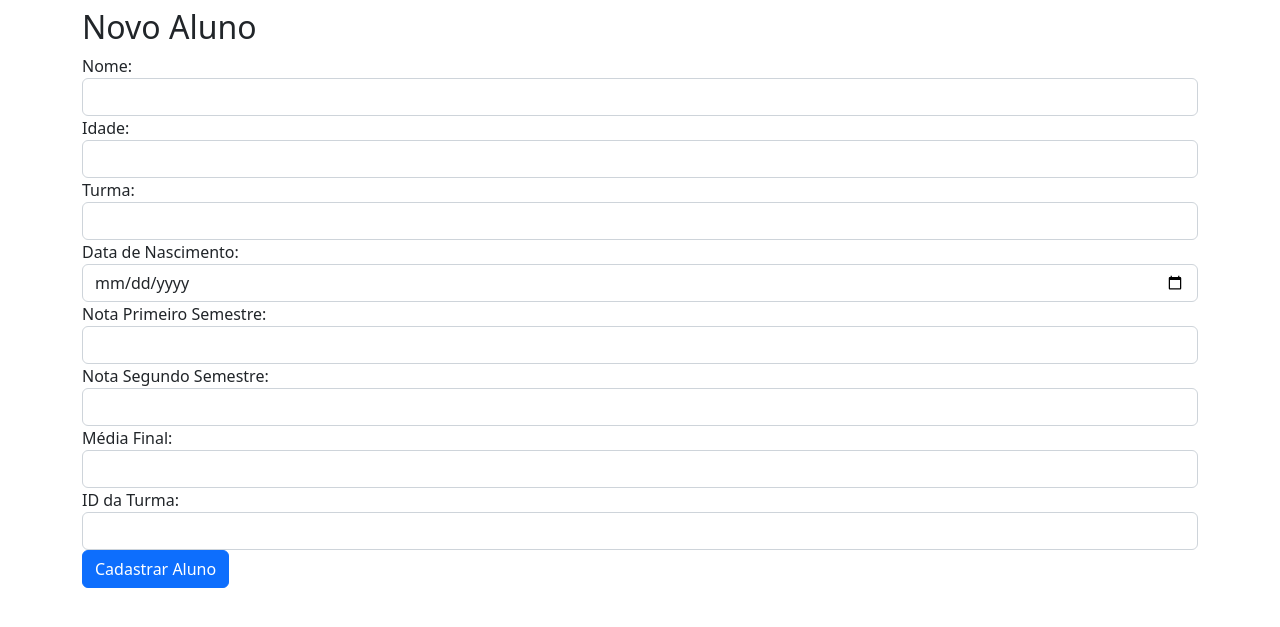
After one commit to caioadauri/education_api, a Flask app: page /aluno/novo in a window 1280 px wide. The commit adds this page. Shown: the top 627 px of the page. Run offline with Flask 3, Linux system fonts and the light colour scheme; some libraries are stand-ins or nearby versions.

Commit message:
add student with render template

```diff
--- a/controller/student.py
+++ b/controller/student.py
@@ -93,6 +93,32 @@ def show_students():
    students = Student.query.all()
    return render_template('students.html', students=students)
 
+@student_blueprint.route('/aluno/novo', methods=['GET', 'POST'])
+def new_student():
+   if request.method == 'POST':
+      name = request.form.get('name')
+      age = request.form.get('age')
+      classroom = request.form.get('classroom')
+      date_of_birth = request.form.get('date_of_birth')
+      grade_first_semester = request.form.get('grade_first_semester')
+      grade_second_semester = request.form.get('grade_second_semester')
+      average_final = request.form.get('average_final')
+      class_id = request.form.get('class_id')
+
+      if name:
+         student = Student(name=name, age=age, classroom=classroom, date_of_birth=date_of_birth,
+                           grade_first_semester=grade_first_semester, grade_second_semester=grade_second_semester,
+                           average_final=average_final, class_id=class_id)
+         db.session.add(student)
+         db.session.commit()
+         flash("Aluno cadastrado com sucesso!", "success")
+         return redirect(url_for('student.show_students'))
+      else:
+         flash("Erro ao cadastrar Aluno!", "danger")
+
+   return render_template('new_student.html')
+
+
 @student_blueprint.route('/cadastro')
 def cadastro():
     return render_template('novo.html', titulo='Cadastro')
--- /dev/null
+++ b/templates/new_student.html
@@ -0,0 +1,41 @@
+{% extends "template.html" %}
+{% block conteudo %}
+<h2>Novo Aluno</h2>
+<form action="{{ url_for('student.new_student') }}" method="POST">
+  <div class="form-group">
+    <label for="name">Nome:</label>
+    <input type="text" id="name" name="name" class="form-control" required>
+  </div>
+  <div class="form-group">
+    <label for="age">Idade:</label>
+    <input type="number" id="age" name="age" class="form-control" required>
+</div>
+<div class="form-group">
+  <label for="classroom">Turma:</label>
+  <input type="text" id="classroom" name="classroom" class="form-control" required>
+</div>
+<div class="form-group">
+  <label for="date_of_birth">Data de Nascimento:</label>
+  <input type="date" id="date_of_birth" name="date_of_birth" class="form-control" required>
+</div>
+<div class="form-group">
+  <label for="grade_first_semester">Nota Primeiro Semestre:</label>
+  <input type="text" id="grade_first_semester" name="grade_first_semester" class="form-control">
+</div>
+<div class="form-group">
+  <label for="grade_second_semester">Nota Segundo Semestre:</label>
+  <input type="text" id="grade_second_semester" name="grade_second_semester" class="form-control">
+</div>
+<div class="form-group">
+  <label for="average_final">Média Final:</label>
+  <input type="text" id="average_final" name="average_final" class="form-control">
+</div>
+<div class="form-group">
+  <label for="class_id">ID da Turma:</label>
+  <input type="text" id="class_id" name="class_id" class="form-control">
+</div>
+
+<button type="submit" class="btn btn-primary">Cadastrar Aluno</button>
+
+</form>
+{% endblock %}
--- a/templates/students.html
+++ b/templates/students.html
@@ -10,6 +10,7 @@
 </head>
 <body>
   <h2>Lista de Alunos</h2>
+  <a href="{{ url_for('student.new_student') }}" class="btn btn-primary">Novo Aluno</a>
 <table class="table table-bordered">
   <thead>
     <tr>
```
